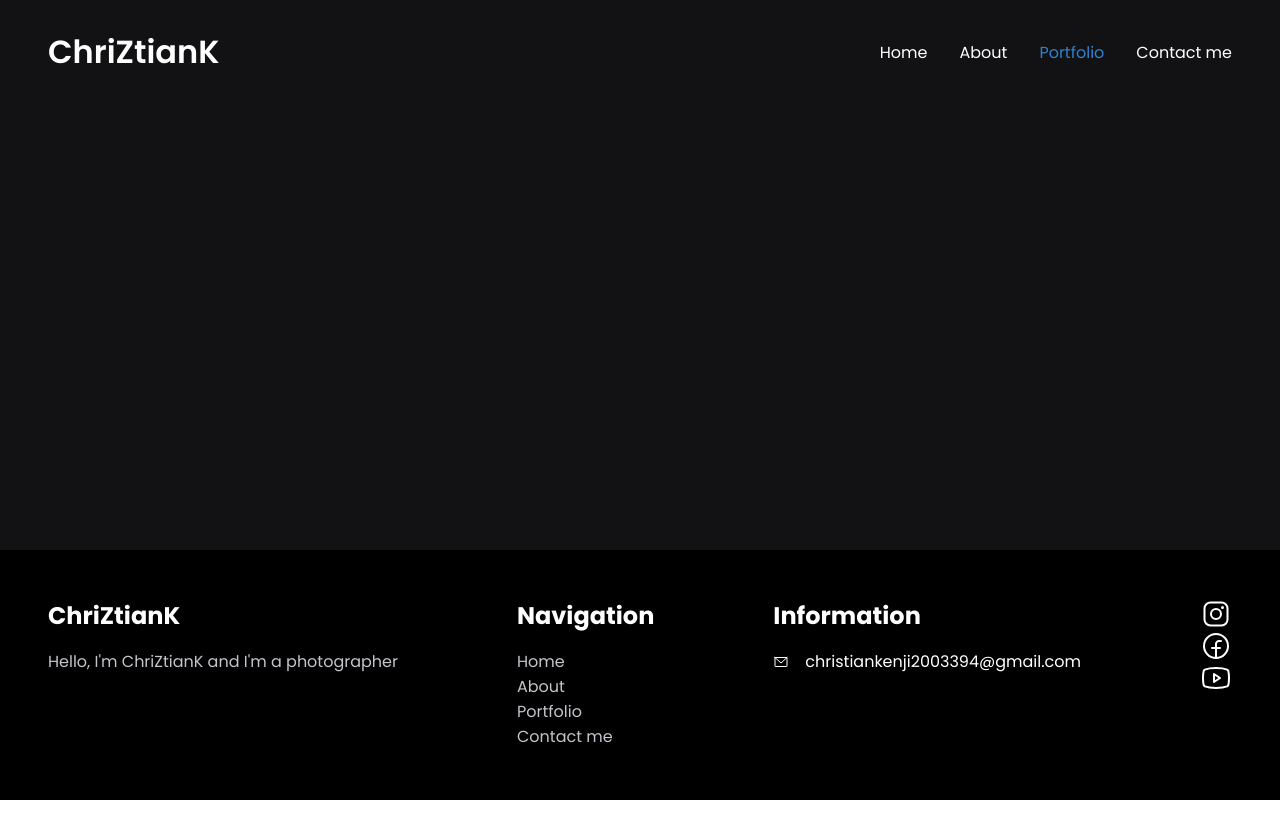
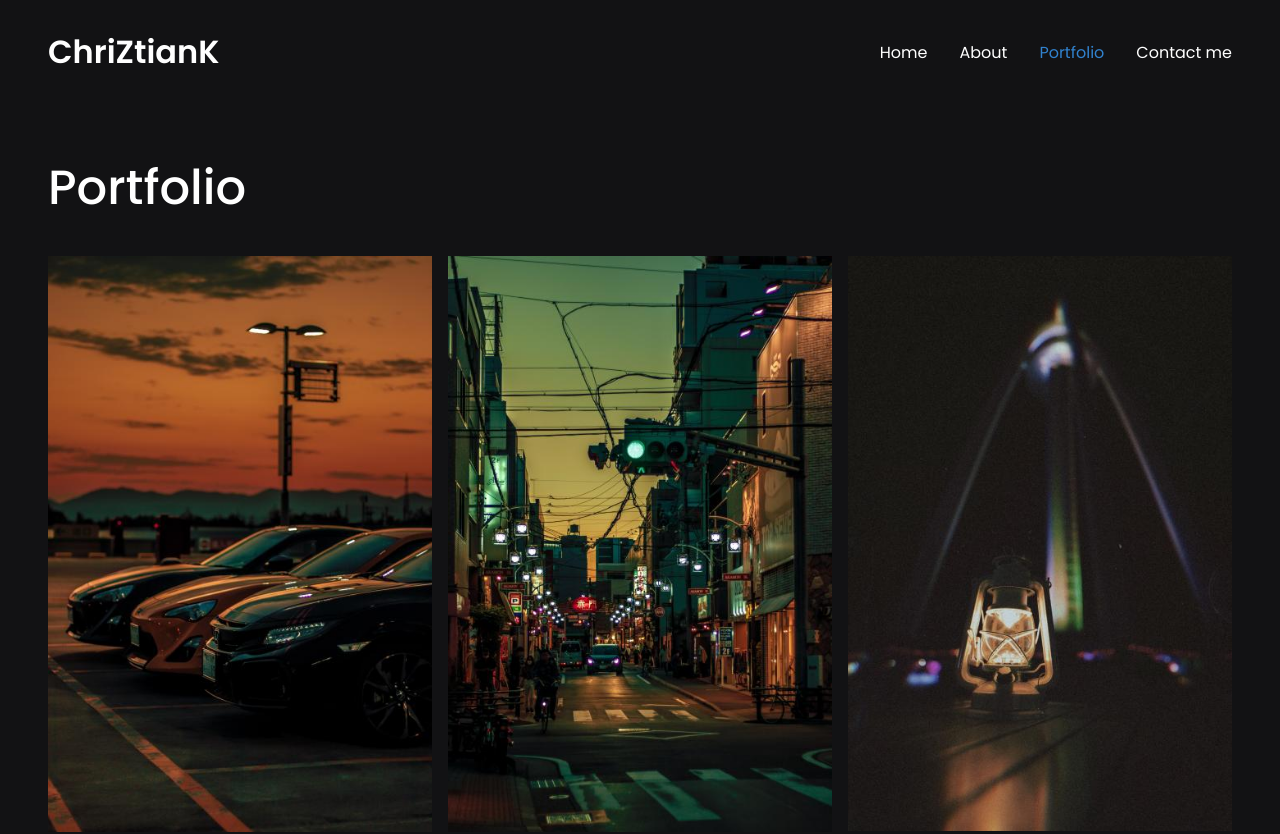
Before and after one commit to brunomaruya/ChriZtianKPortfolio, a React (Vite) app: page /portfolio in a window 1280 px wide. Shown: the top 834 px of the page. Before the commit the page ends 800 px from the top, so only its background shows below. Built offline with nearby package versions, Linux system fonts and the light colour scheme.

Commit message:
portfolio

```diff
--- a/package.json
+++ b/package.json
@@ -14,6 +14,7 @@
     "phosphor-react": "^1.4.1",
     "react": "^18.2.0",
     "react-dom": "^18.2.0",
+    "react-responsive-masonry": "^2.1.6",
     "react-router": "^6.4.4",
     "react-router-dom": "^6.4.4",
     "styled-components": "^5.3.6"
--- a/src/App.tsx
+++ b/src/App.tsx
@@ -13,6 +13,7 @@ import { About } from './pages/About'
 import { Contact } from './pages/Contact'
 import { ErrorPage } from './pages/ErrorPage/indes'
 import { Home } from './pages/Home'
+import { Portfolio } from './pages/Portfolio'
 import { AppContainer, GlobaStyles } from './styles/GlobalStyles'
 import { defaultTheme } from './styles/themes/default'
 function App() {
@@ -27,6 +28,7 @@ function App() {
           <Routes>
             <Route path="/" element={<Home />} />
             <Route path="/about" element={<About />} />
+            <Route path="/portfolio" element={<Portfolio />} />
             <Route path="/contact" element={<Contact />} />
           </Routes>
 
--- a/src/components/Footer/index.tsx
+++ b/src/components/Footer/index.tsx
@@ -50,13 +50,13 @@ export const Footer = () => {
           <Collumn>
             <ul>
               <li>
-                <InstagramLogo />
+                <InstagramLogo /> christian_ks21
               </li>
               <li>
-                <FacebookLogo />
+                <FacebookLogo /> Christian Kenji
               </li>
               <li>
-                <YoutubeLogo />
+                <YoutubeLogo /> ChriZtianK
               </li>
             </ul>
           </Collumn>
--- a/src/pages/About/styles.ts
+++ b/src/pages/About/styles.ts
@@ -19,6 +19,7 @@ export const AboutContainer = styled.section`
 export const AboutWrapper = styled.div`
   h1 {
     margin-bottom: 3rem;
-    font-size: 4rem;
+    font-size: 3rem;
+    font-weight: 500;
   }
 `
--- a/src/pages/Home/styles.ts
+++ b/src/pages/Home/styles.ts
@@ -49,14 +49,15 @@ export const ButtonsContainer = styled.div`
 `
 
 export const Button = styled.button`
-  width: 8rem;
+  width: 9rem;
   padding: 0.5rem 1rem;
   background: transparent;
-  border: 2px solid ${(props) => props.theme.blue};
+  border: 3px solid ${(props) => props.theme.blue};
   outline: 0;
   border-radius: 30px;
   transition: 0.3s background;
   a {
+    font-size: 1rem;
     color: ${(props) => props.theme.blue};
     transition: 0.3s color;
   }
--- a/src/pages/Portfolio/index.tsx
+++ b/src/pages/Portfolio/index.tsx
@@ -1,5 +1,23 @@
 import { PortfolioContainer } from './styles'
+import Masonry, { ResponsiveMasonry } from 'react-responsive-masonry'
+import images from '../../data/images.json'
 
 export const Portfolio = () => {
-  return <PortfolioContainer></PortfolioContainer>
+  return (
+    <PortfolioContainer>
+      <h1>Portfolio</h1>
+      <ResponsiveMasonry columnsCountBreakPoints={{ 350: 1, 750: 2, 900: 3 }}>
+        <Masonry gutter={16}>
+          {images.map((image, i) => (
+            <img
+              key={i}
+              src={image.imgUrl}
+              style={{ width: '100%', display: 'block' }}
+              alt=""
+            />
+          ))}
+        </Masonry>
+      </ResponsiveMasonry>
+    </PortfolioContainer>
+  )
 }
--- a/src/pages/Portfolio/styles.ts
+++ b/src/pages/Portfolio/styles.ts
@@ -1,3 +1,16 @@
 import styled from 'styled-components'
 
-export const PortfolioContainer = styled.section``
+export const PortfolioContainer = styled.section`
+  width: 100%;
+  max-width: ${(props) => props.theme['max-width']};
+  margin-inline: auto;
+  margin-top: ${(props) => props.theme['navbar-height']};
+  margin-bottom: ${(props) => props.theme['footer-height']};
+  padding: 3rem;
+
+  h1 {
+    margin-bottom: 2rem;
+    font-size: 3rem;
+    font-weight: 500;
+  }
+`
```
Also changed, not shown: 1 other file (tests, documents, lock files or other folders).
